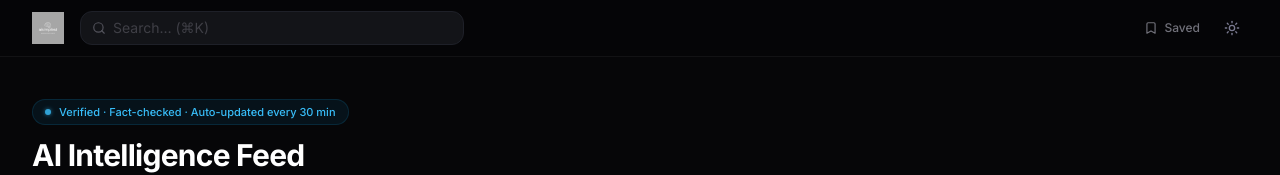
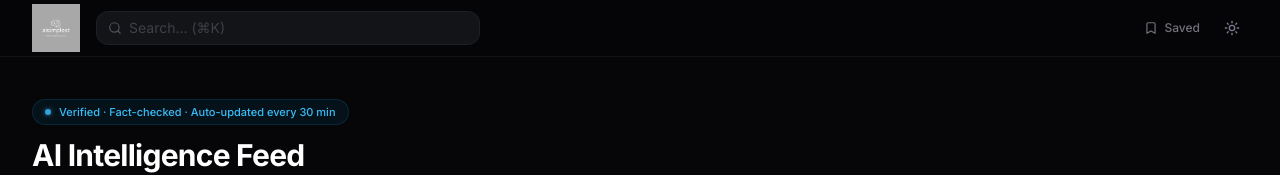
Before and after one commit to khanali-exe/ai-news, a Next.js app in the folder frontend/: page / in a window 1280 px wide. Shown: the top 175 px of the page. Built offline with nearby package versions, Linux system fonts and the light colour scheme; no server answers.

Commit message:
Make logo larger and fix grey background with mix-blend-mode screen

```diff
--- a/frontend/src/components/layout/Header.tsx
+++ b/frontend/src/components/layout/Header.tsx
@@ -49,9 +49,10 @@ export function Header() {
           <Image
             src="/logo.png"
             alt="aisimplest"
-            width={120}
-            height={40}
-            className="h-8 w-auto transition-opacity group-hover:opacity-80"
+            width={180}
+            height={60}
+            className="h-12 w-auto transition-opacity group-hover:opacity-80"
+            style={{ mixBlendMode: "screen" }}
             priority
           />
         </Link>
```
